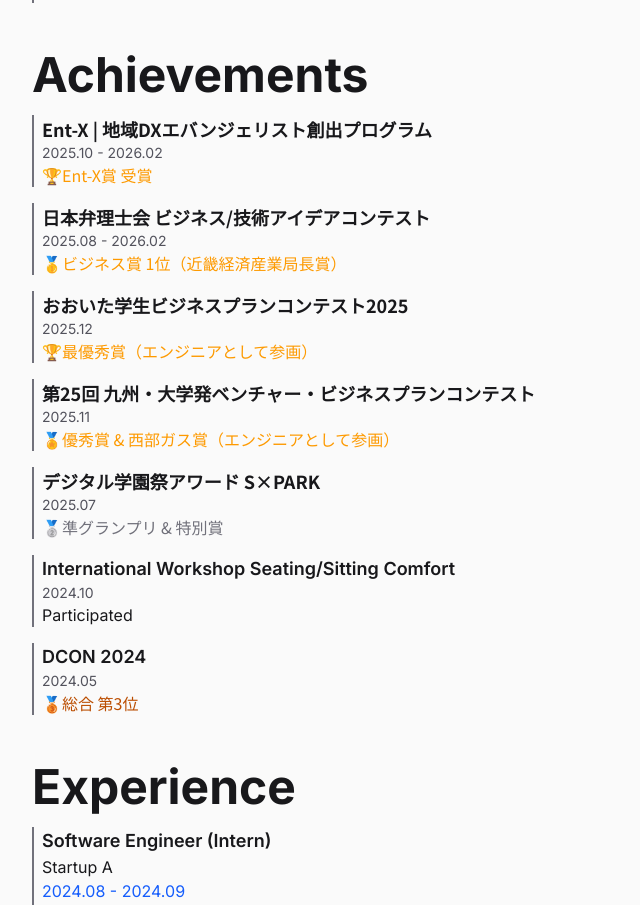
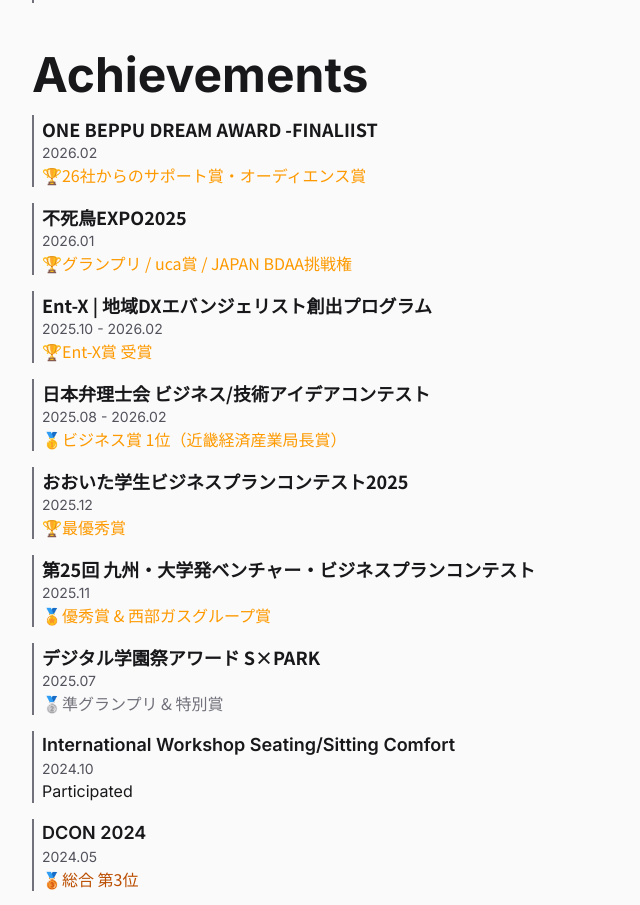
Before and after one commit to Sym521/gemi21.com, a Next.js app: page /About in a window 1280 px wide. Shown: the part 906-1811 px from the top of the page, without its empty margins (0-640 px from the left). Built offline with nearby package versions, Linux system fonts and the light colour scheme; no server answers.

Commit message:
feat: add achievements to About section

```diff
--- a/app/About/page.tsx
+++ b/app/About/page.tsx
@@ -107,6 +107,24 @@
 					</h1>
 					<div className="mt-2 space-y-4">
 						<div className="border-l-2 border-zinc-500 pl-2">
+							<h2 className="text-lg font-Noto_Sans_JP font-semibold">
+								ONE BEPPU DREAM AWARD -FINALIIST
+							</h2>
+							<p className="text-sm text-zinc-600">2026.02</p>
+							<p className="font-Noto_Sans_JP text-amber-500">
+								🏆26社からのサポート賞・オーディエンス賞
+							</p>
+						</div>
+						<div className="border-l-2 border-zinc-500 pl-2">
+							<h2 className="text-lg font-Noto_Sans_JP font-semibold">
+								不死鳥EXPO2025
+							</h2>
+							<p className="text-sm text-zinc-600">2026.01</p>
+							<p className="font-Noto_Sans_JP text-amber-500">
+								🏆グランプリ / uca賞 / JAPAN BDAA挑戦権
+							</p>
+						</div>
+						<div className="border-l-2 border-zinc-500 pl-2">
 							<Link
 								href={
 									"https://kosen-ent-x.jp"
@@ -143,7 +161,7 @@
 							</Link>
 							<p className="text-sm text-zinc-600">2025.12</p>
 							<p className="font-Noto_Sans_JP text-amber-500">
-								🏆最優秀賞（エンジニアとして参画）
+								🏆最優秀賞
 							</p>
 						</div>
 						<div className="border-l-2 border-zinc-500 pl-2">
@@ -157,7 +175,7 @@
 							</Link>
 							<p className="text-sm text-zinc-600">2025.11</p>
 							<p className="font-Noto_Sans_JP text-amber-500">
-								🏅優秀賞 & 西部ガス賞（エンジニアとして参画）
+								🏅優秀賞 & 西部ガスグループ賞
 							</p>
 						</div>
 						<div className="border-l-2 border-zinc-500 pl-2">
```
